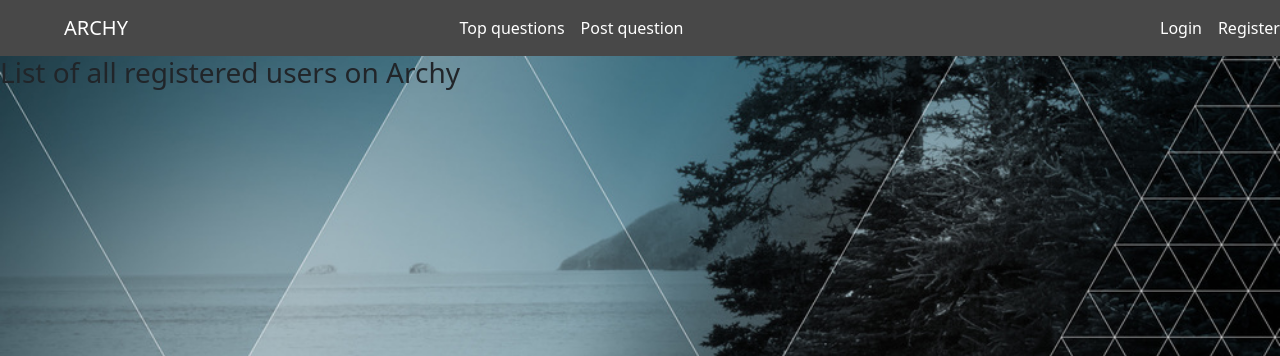
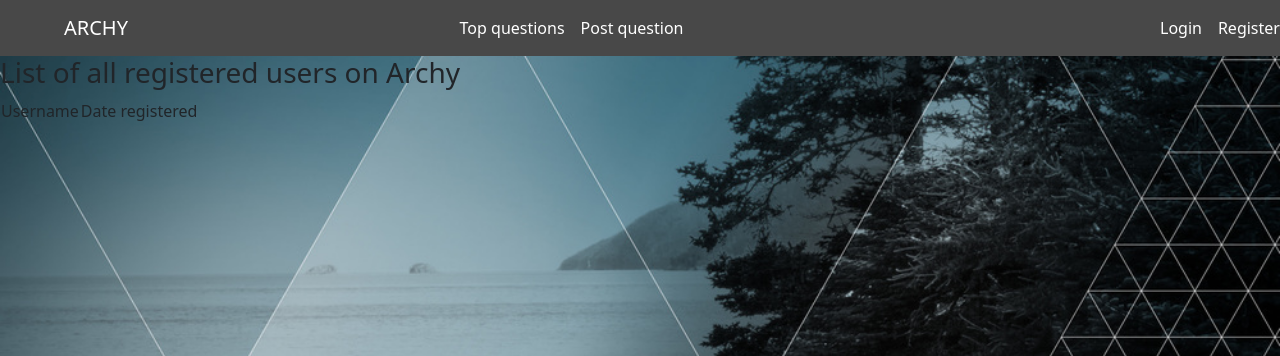
Before and after one commit to tothhajnalka17/askmate3, a Flask app: page /users in a window 1280 px wide. Shown: the top 356 px of the page. Run offline with Flask 2, Linux system fonts and the light colour scheme; data that the repository does not hold is empty; some libraries are stand-ins or nearby versions.

Commit message:
chore: add headers in html format for users.html

```diff
--- a/templates/users.html
+++ b/templates/users.html
@@ -2,13 +2,16 @@
 
 {% block body %}
     <h3>List of all registered users on Archy</h3>
-    {% for user in users_details %}
         <table>
+            <tr>
+                <td>Username</td>
+                <td>Date registered</td>
+            </tr>
+            {% for user in users_details %}
             <tr>
                 <td>{{ user.username }}</td>
                 <td>{{ user.register_date }}</td>
             </tr>
+            {% endfor %}
         </table>
-
-    {% endfor %}
 {% endblock %}
```
